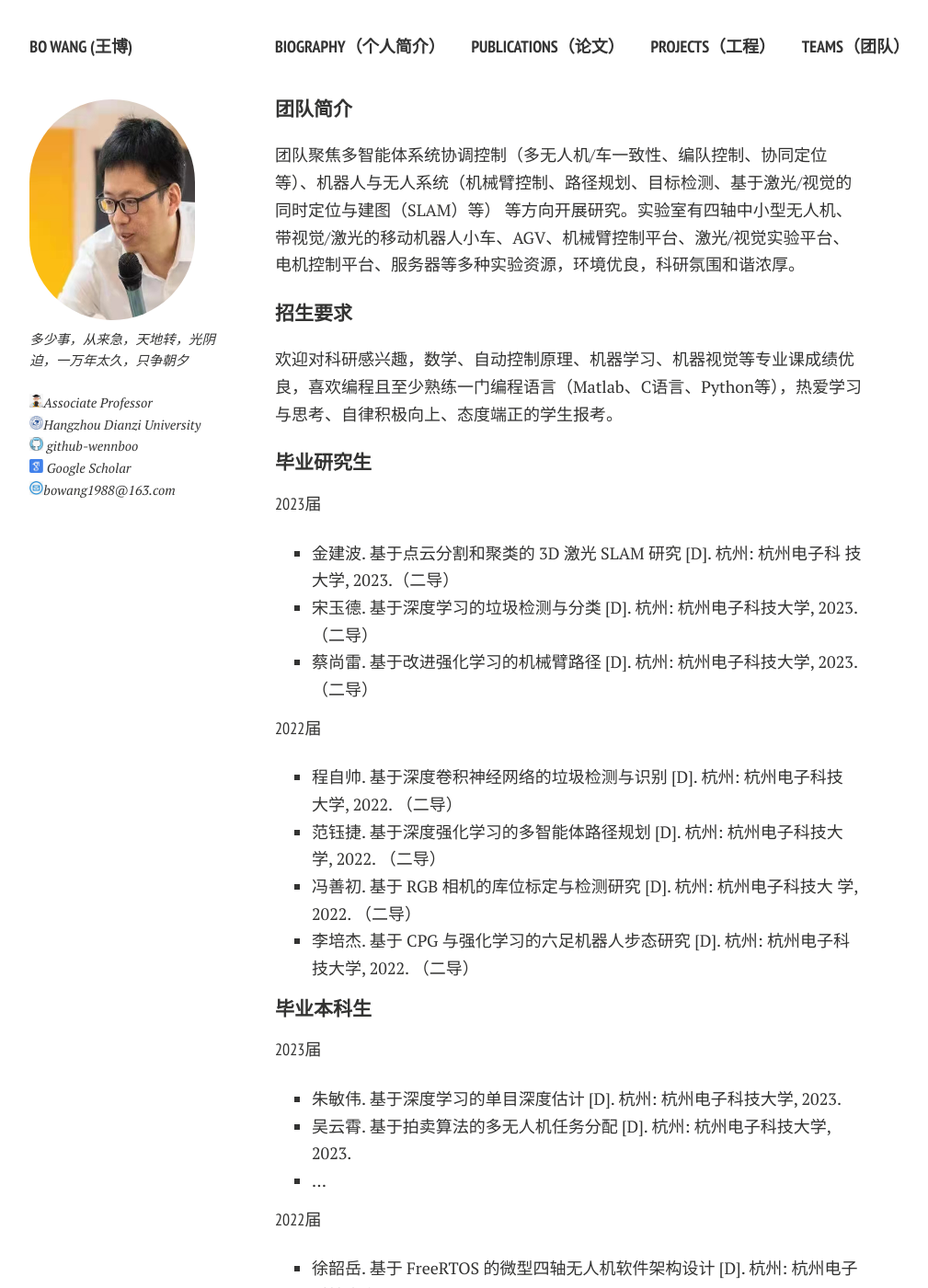
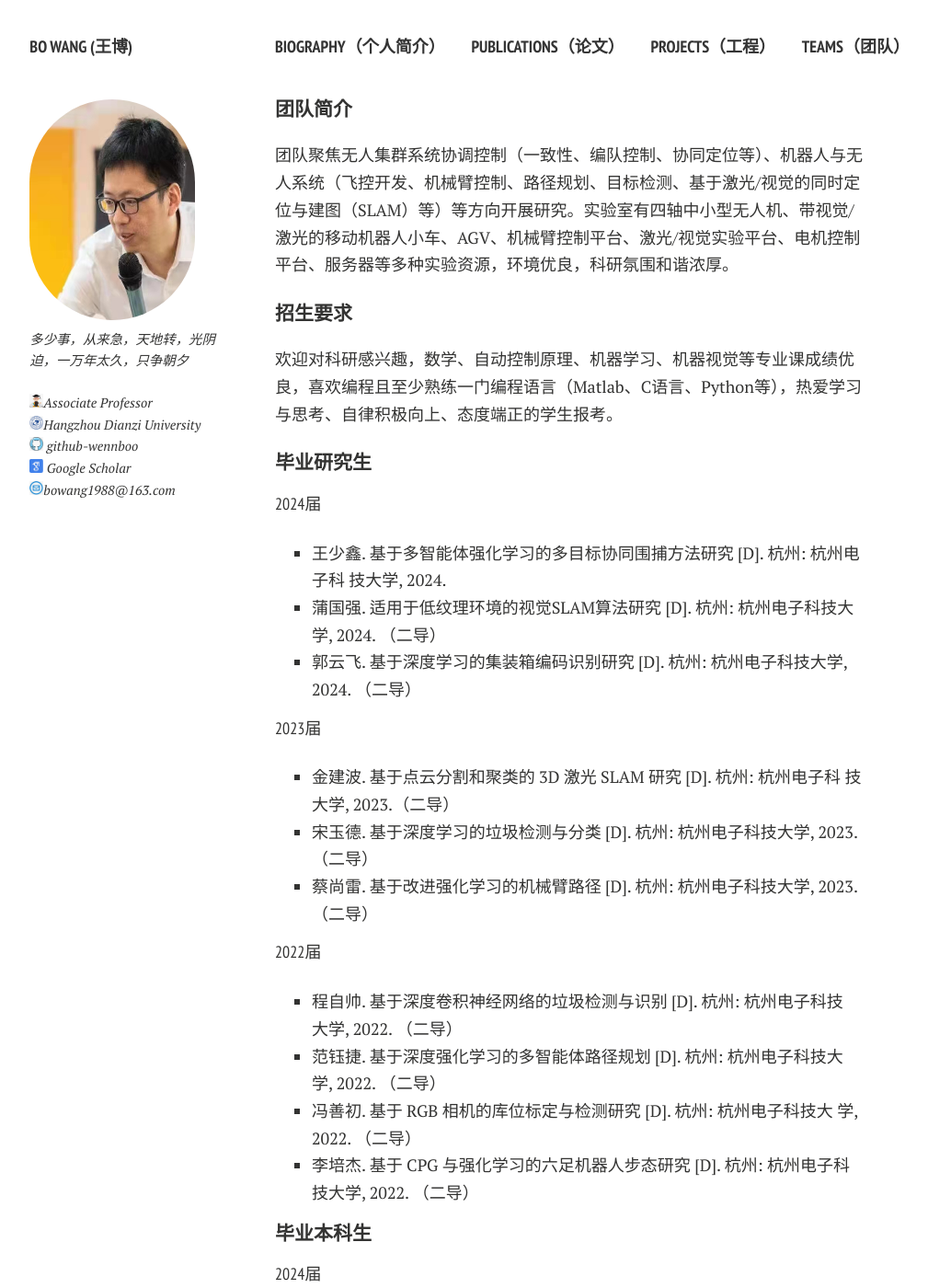
Before and after one commit to wennboo/wennboo.github.io, a Jekyll site: the page built from teams.md, in a window 1280 px wide and 1400 px high. Shown: the whole window at 92% size, without its empty margins (21-1030 px from the left). Built offline with Jekyll 4.4.1, drawn with Linux system fonts in a browser that asks for light colours; nearby versions of some CDN libraries; comment, search, counter and statistics services are not loaded; a style sheet for code colours, icons or effects is not loaded; some of the changed text lies outside the part shown.

Commit message:
Update teams.md

```diff
--- a/teams.md
+++ b/teams.md
@@ -5,12 +5,19 @@ title: Teams
 ---
 
 ##### 团队简介
-团队聚焦多智能体系统协调控制（多无人机/车一致性、编队控制、协同定位等）、机器人与无人系统（机械臂控制、路径规划、目标检测、基于激光/视觉的同时定位与建图（SLAM）等） 等方向开展研究。实验室有四轴中小型无人机、带视觉/激光的移动机器人小车、AGV、机械臂控制平台、激光/视觉实验平台、电机控制平台、服务器等多种实验资源，环境优良，科研氛围和谐浓厚。
+团队聚焦无人集群系统协调控制（一致性、编队控制、协同定位等）、机器人与无人系统（飞控开发、机械臂控制、路径规划、目标检测、基于激光/视觉的同时定位与建图（SLAM）等）等方向开展研究。实验室有四轴中小型无人机、带视觉/激光的移动机器人小车、AGV、机械臂控制平台、激光/视觉实验平台、电机控制平台、服务器等多种实验资源，环境优良，科研氛围和谐浓厚。
 
 ##### 招生要求
 欢迎对科研感兴趣，数学、自动控制原理、机器学习、机器视觉等专业课成绩优良，喜欢编程且至少熟练一门编程语言（Matlab、C语言、Python等），热爱学习与思考、自律积极向上、态度端正的学生报考。
 
 ##### 毕业研究生
+
+###### 2024届
+- 王少鑫. 基于多智能体强化学习的多目标协同围捕方法研究 [D]. 杭州: 杭州电子科
+技大学, 2024.
+- 蒲国强. 适用于低纹理环境的视觉SLAM算法研究 [D]. 杭州: 杭州电子科技大学, 2024. （二导）
+- 郭云飞. 基于深度学习的集装箱编码识别研究 [D]. 杭州: 杭州电子科技大学, 2024. （二导）
+
 ###### 2023届
 - 金建波. 基于点云分割和聚类的 3D 激光 SLAM 研究 [D]. 杭州: 杭州电子科
 技大学, 2023.（二导）
@@ -28,6 +35,12 @@ title: Teams
 技大学, 2022. （二导）
 
 ##### 毕业本科生
+
+###### 2024届
+- 刘骥远. 基于强化学习的雷达干扰资源分配 [D]. 杭州: 杭州电子科技大学, 2024.
+- 潘雨南. 多智能体定位与编队上位机开发 [D]. 杭州: 杭州电子科技大学, 2024.
+- ...
+
 ###### 2023届
 - 朱敏伟. 基于深度学习的单目深度估计 [D]. 杭州: 杭州电子科技大学, 2023.
 - 吴云霄. 基于拍卖算法的多无人机任务分配 [D]. 杭州: 杭州电子科技大学, 2023.
```
